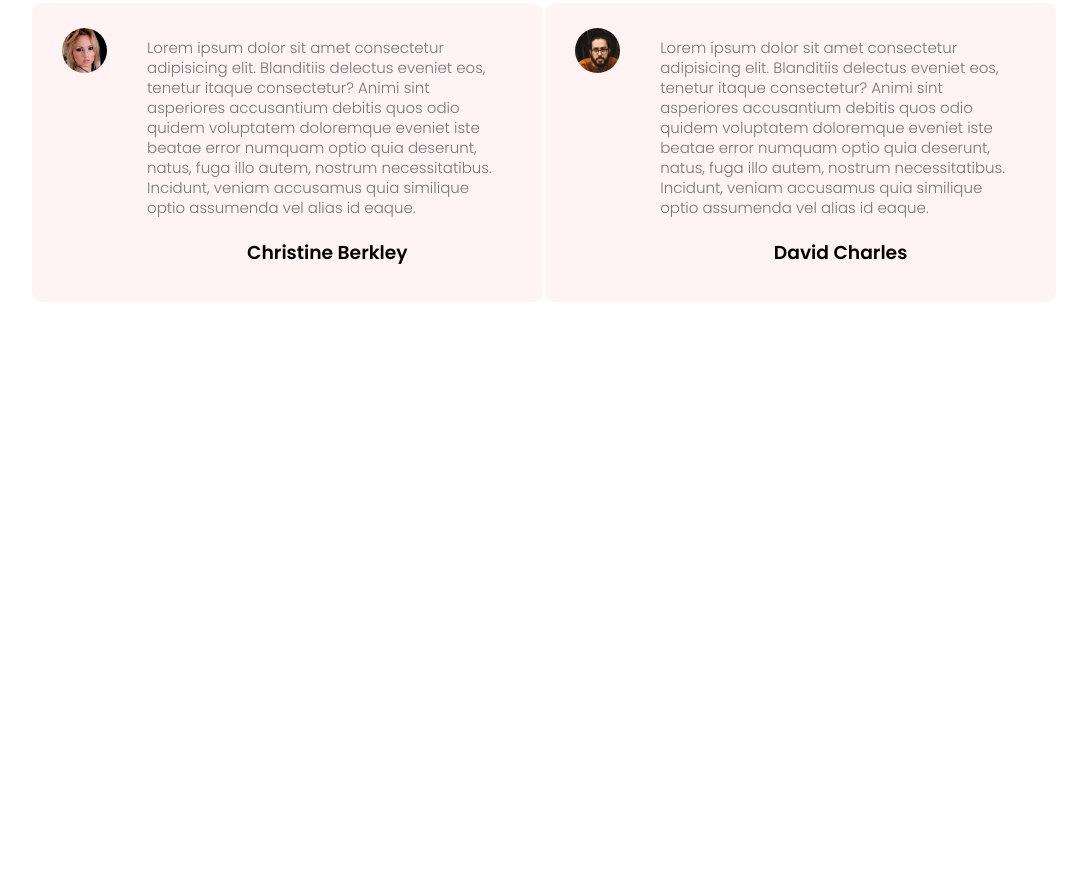
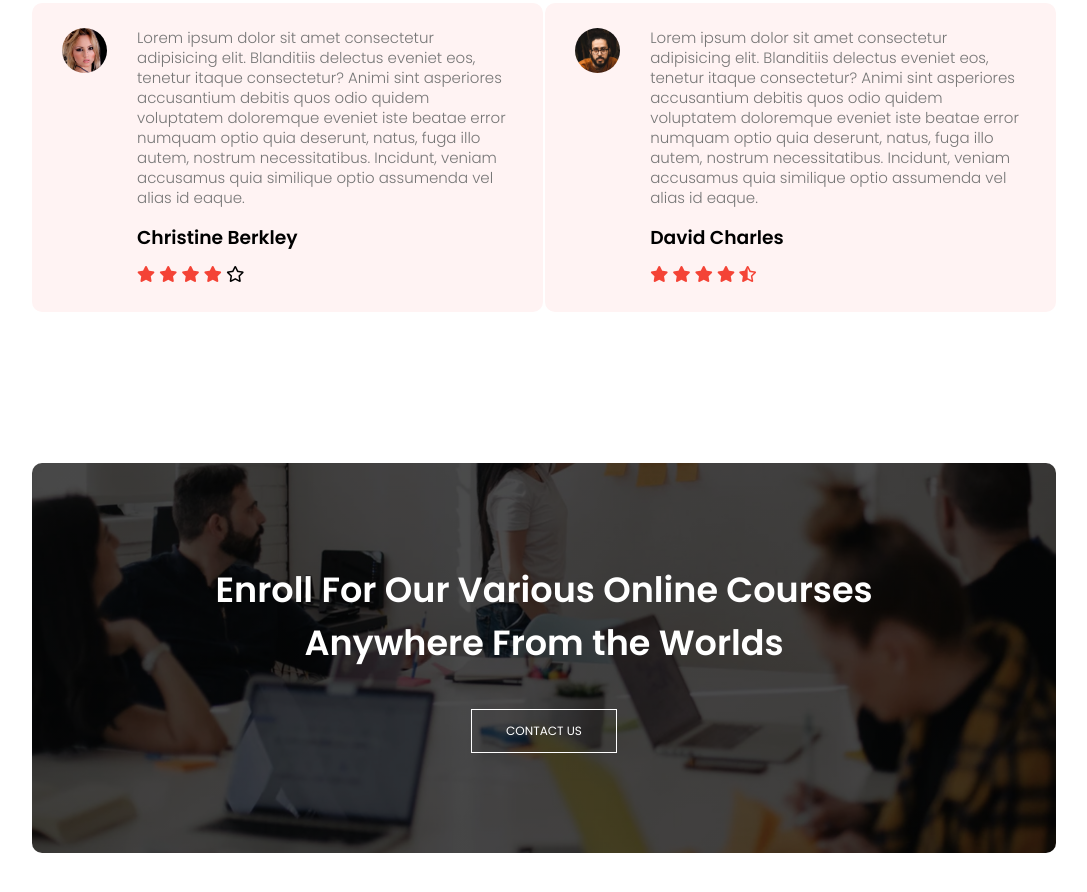
Before and after one commit to rakibul114/eduford, a plain HTML site: page index.html in a window 1280 px wide. Shown: the part 3035-3927 px from the top of the page, without its empty margins (96-1183 px from the left). Before the commit the page ends 3388 px from the top, so only its background shows below. Drawn offline with Linux system fonts and the light colour scheme.

Commit message:
added some section

```diff
--- a/index.html
+++ b/index.html
@@ -156,6 +156,11 @@
             <div>
                 <p>Lorem ipsum dolor sit amet consectetur adipisicing elit. Blanditiis delectus eveniet eos, tenetur itaque consectetur? Animi sint asperiores accusantium debitis quos odio quidem voluptatem doloremque eveniet iste beatae error numquam optio quia deserunt, natus, fuga illo autem, nostrum necessitatibus. Incidunt, veniam accusamus quia similique optio assumenda vel alias id eaque.</p>
                 <h3>Christine Berkley</h3>
+                <i class="fas fa-star"></i>
+                <i class="fas fa-star"></i>
+                <i class="fas fa-star"></i>
+                <i class="fas fa-star"></i>
+                <i class="far fa-star"></i>
             </div>
         </div>
         <div class="testimonial-col">
@@ -163,13 +168,26 @@
             <div>
                 <p>Lorem ipsum dolor sit amet consectetur adipisicing elit. Blanditiis delectus eveniet eos, tenetur itaque consectetur? Animi sint asperiores accusantium debitis quos odio quidem voluptatem doloremque eveniet iste beatae error numquam optio quia deserunt, natus, fuga illo autem, nostrum necessitatibus. Incidunt, veniam accusamus quia similique optio assumenda vel alias id eaque.</p>
                 <h3>David Charles</h3>
+                <i class="fas fa-star"></i>
+                <i class="fas fa-star"></i>
+                <i class="fas fa-star"></i>
+                <i class="fas fa-star"></i>
+                <i class="fas fa-star-half-alt"></i>
             </div>
         </div>
     </div>
 </section>
+<!-- Testimonials section ends here -->
 
 
-<!-- Testimonials section ends here -->
+<!-- Call to Action starts here -->
+<section class="cta">
+    <h1>Enroll For Our Various Online Courses<br> Anywhere From the Worlds</h1>
+    <a href="" class="hero-btn">CONTACT US</a>
+</section>
+
+
+<!-- Call to Action ends here -->
 
 
 
--- a/style.css
+++ b/style.css
@@ -313,3 +313,48 @@ h3 {
     margin-right: 30px;
     border-radius: 50%;
 }
+
+.testimonial-col p {
+    padding: 0;
+}
+
+.testimonial-col h3 {
+    margin-top: 15px;
+    text-align: left;
+}
+
+.testimonial-col .fas {
+    color: #f44336;
+}
+
+@media (max-width: 700px) {
+    .testimonial-col img {
+        margin-left: 0px;
+        margin-right: 15px;
+     }
+}
+
+
+/* Call to Action style starts here */
+.cta {
+    margin: 100px auto;
+    width: 80%;
+    background-image: linear-gradient(rgba(0, 0, 0, 0.7), rgba(0, 0, 0, 0.7)), url(images/banner2.jpg);
+    background-position: center;
+    background-size: cover;
+    border-radius: 10px;
+    text-align: center;
+    padding: 100px 0;
+}
+
+.cta h1 {
+    color: #fff;
+    margin-bottom: 40px;
+    padding: 0;
+}
+
+@media (max-width: 700px) {
+    .cta h1 {
+        font-size: 24px;
+    }
+}
```
